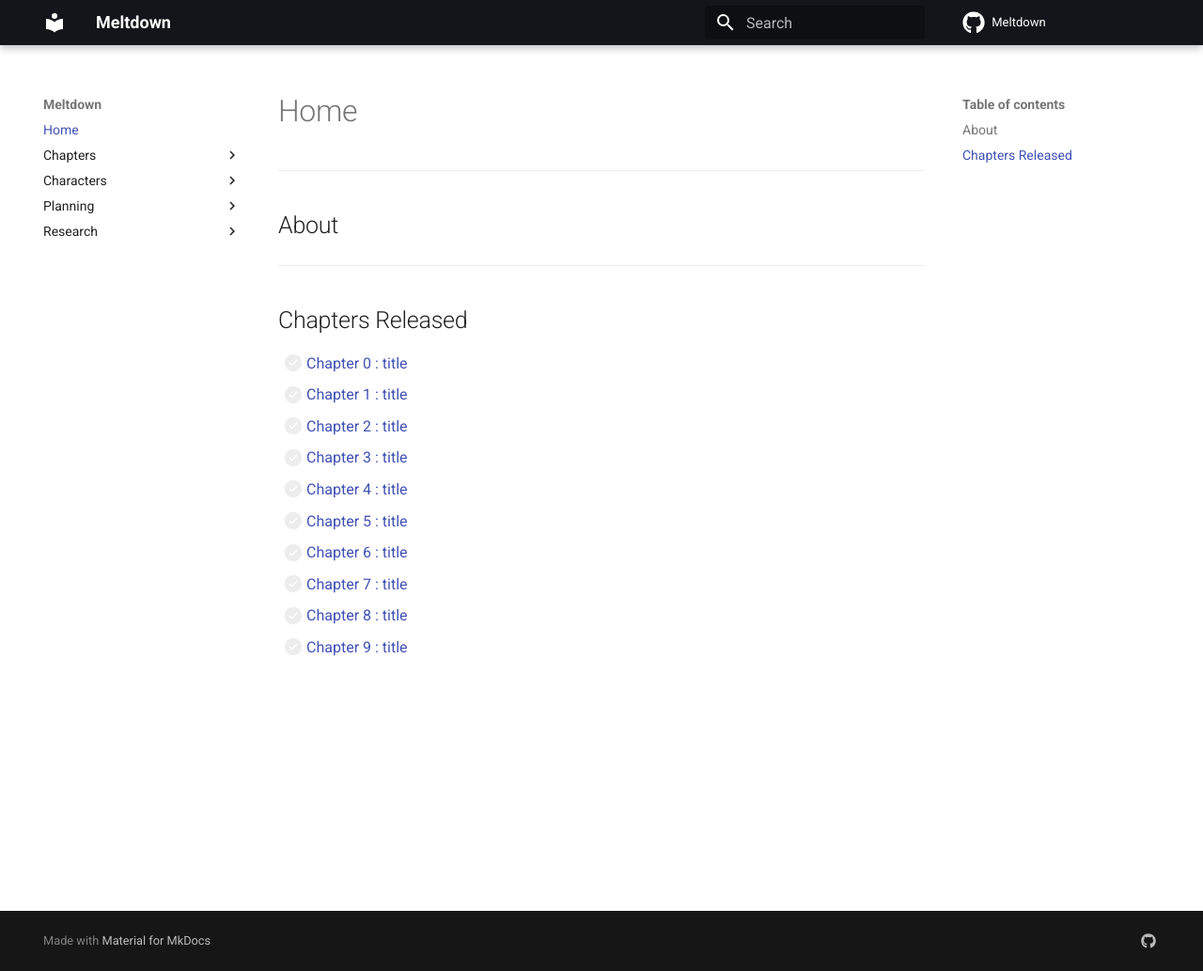
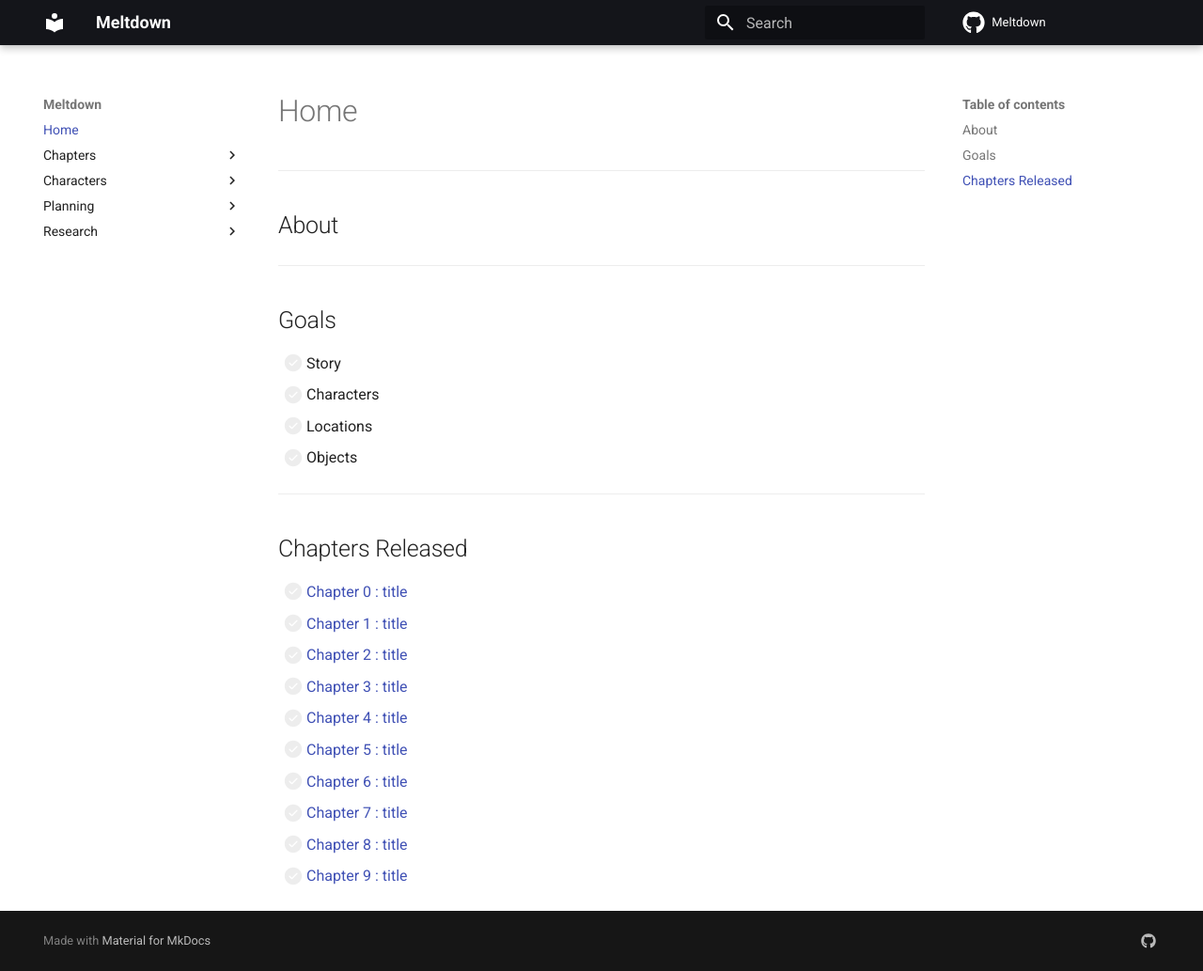
Before and after one commit to TheoYOSHIURA/Meltdown, an MkDocs documentation site: the page built from docs/index.md, in a window 1280 px wide and 1033 px high. Shown: the whole window at 94% size. Built offline with MkDocs 1.6.1 and Material for MkDocs 9.7.7, drawn with Linux system fonts in a browser that asks for light colours; comment, search, counter and statistics services are not loaded.

Commit message:
updated file structure

```diff
--- a/docs/index.md
+++ b/docs/index.md
@@ -3,6 +3,15 @@
 ---
 
 ## About
+
+---
+
+## Goals
+
+- [ ] Story
+- [ ] Characters
+- [ ] Locations
+- [ ] Objects
 
 ---
 
```
Also changed, not shown: docs/planning/story.md (+5 -1 lines).
